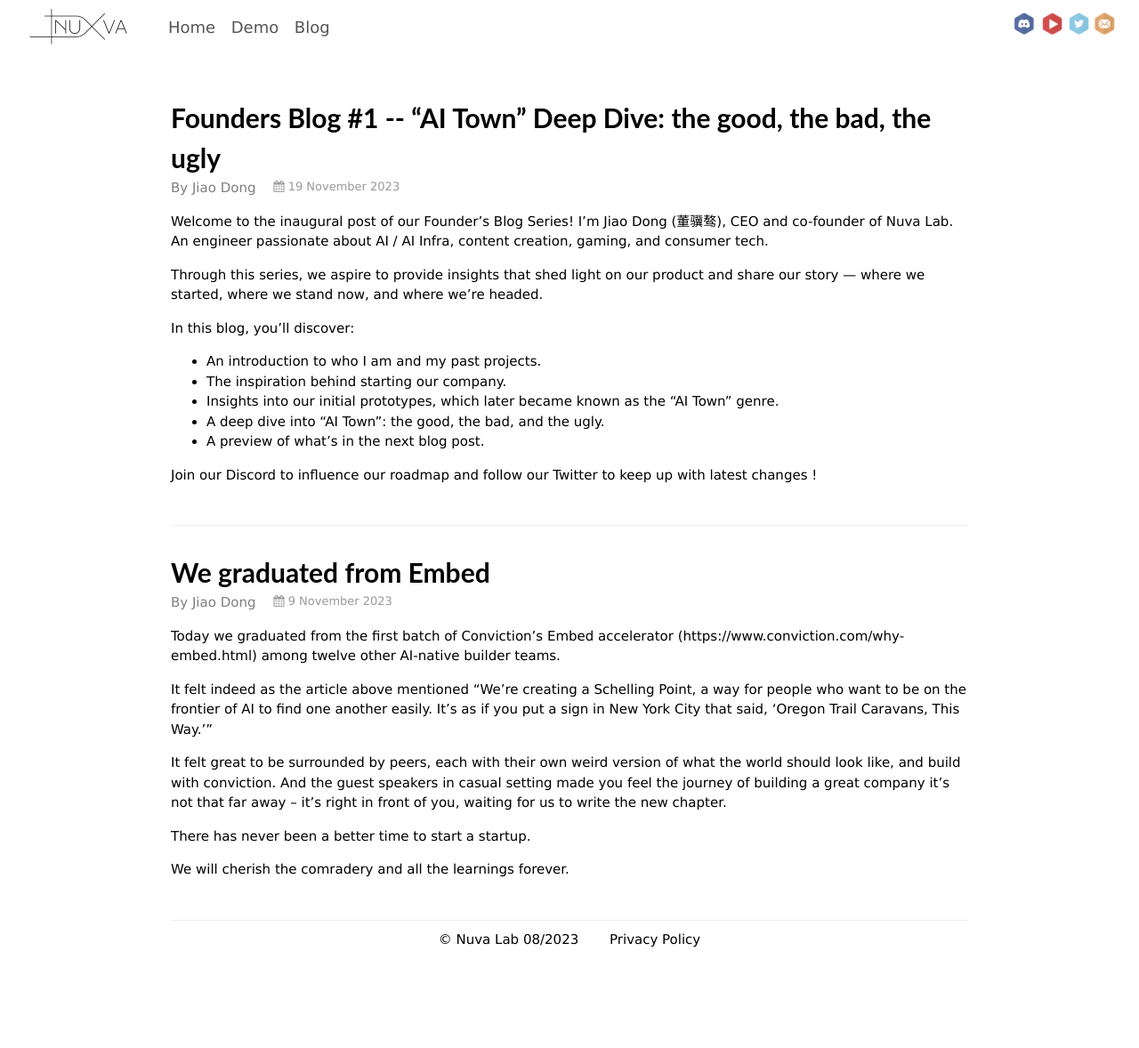
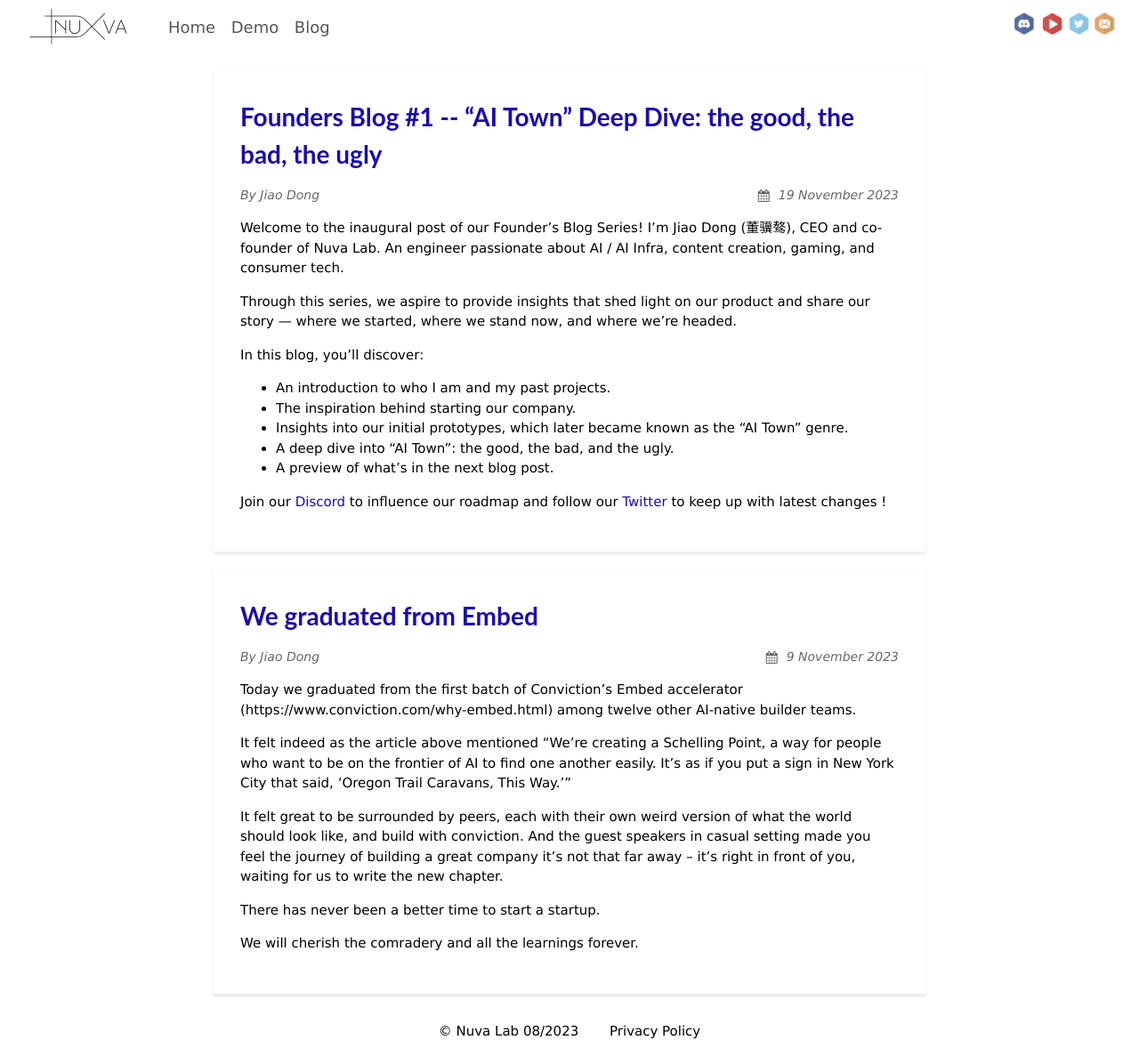
Before and after one commit to Nuva-Lab/Nuva-Lab.github.io, a Jekyll site: the page built from blog.md, in a window 1280 px wide. Shown: the whole page at 89% size. Built offline with Jekyll 4.4.1, drawn with Linux system fonts in a browser that asks for light colours; before the commit the page ends 1075 px from its top, so only the background shows below that.

Commit message:
posts_css (#13)

```diff
--- a/assets/css/main.css
+++ b/assets/css/main.css
@@ -98,6 +98,7 @@
     #navbar #menu li {
         display: none;
     }
+
     #navbar #nav-menu {
         display: block;
         font-size: 25px;
@@ -105,14 +106,17 @@
     }
 }
 
-#social-icons, #menu, #mobile-menu {
+#social-icons,
+#menu,
+#mobile-menu {
     /* Adjust this value as needed for vertical alignment */
     list-style: none;
     margin: 0;
     padding: 0;
 }
 
-#social-icons li, #menu li {
+#social-icons li,
+#menu li {
     display: inline-block;
 }
 
@@ -130,7 +134,8 @@
     margin-right: 1vw;
 }
 
-#menu a, #mobile-menu a {
+#menu a,
+#mobile-menu a {
     color: #555;
     font-size: 18px;
     text-decoration: none;
@@ -203,45 +208,85 @@
 }
 
 .post {
-    max-width: 70%;
-    margin: auto;
+    max-width: 800px;
+    /* Adjusted for optimal reading width */
+    margin: 20px auto;
+    /* Uniform margin for top, bottom, and sides */
     position: relative;
-    padding-top: 30px;
-    padding-bottom: 30px;
+    padding: 30px;
+    /* Uniform padding */
     list-style: none;
     border-bottom: 1px solid #eee;
+    background-color: #fff;
+    /* Optional: Adds background color */
+    box-shadow: 0 2px 4px rgba(0, 0, 0, 0.1);
+    /* Optional: Adds subtle shadow for depth */
 }
 
 .post .title {
-    color: hsl();
+    color: #333;
+    /* Darker color for better readability */
     cursor: pointer;
-    font-size: 30px;
+    font-size: 28px;
+    /* Slightly smaller for standardization */
     font-weight: bold;
-    transition: all 0.4s ease;
+    transition: color 0.3s ease;
+    /* Transition only for color */
 }
 
 .post a {
     text-decoration: none;
+    color: #1a0dab;
+    /* Standard link color */
+}
+
+.post a:hover,
+.post a:focus {
+    color: #dd4b39;
+    /* Change color on hover/focus for visual feedback */
+    text-decoration: underline;
+    /* Underline on hover/focus for accessibility */
 }
 
 .post .info {
     display: flex;
-    flex-flow: row;
+    flex-flow: row wrap;
+    /* Wrap for smaller screens */
+    justify-content: space-between;
+    /* Distributes space evenly */
+    margin-top: 15px;
+    /* Space between title and info */
 }
 
-.post .author {
-    font-weight: 400;
-    opacity: .5;
-    white-space: nowrap;
+.post .author,
+.post .date {
+    font-size: 14px;
+    /* Standardizes font size */
+    color: #666;
+    /* Muted color for meta info */
+    font-style: italic;
+    /* Style choice */
 }
 
 .post .date {
-    display: block;
-    font-size: 13px;
-    color: #999;
-    white-space: nowrap;
+    display: flex;
+    align-items: center;
+    /* Centers date text with icon */
 }
 
 .post .date i {
-    margin-left: 20px;
+    margin-right: 10px;
+    /* Space before date text */
 }
+
+/* Additional: Responsive Media Queries */
+@media (max-width: 768px) {
+    .post {
+        max-width: 100%;
+        padding: 20px;
+    }
+
+    .post .title {
+        font-size: 24px;
+    }
+}
```
